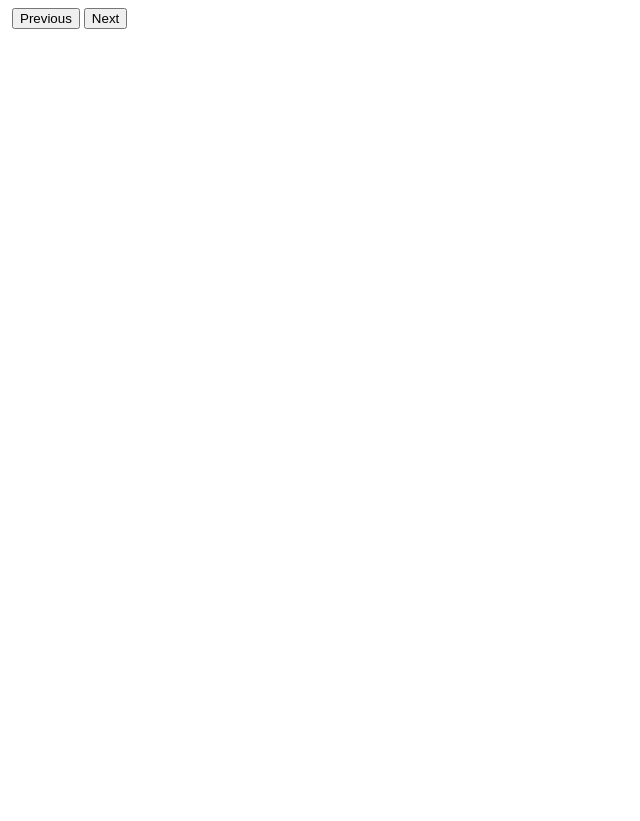
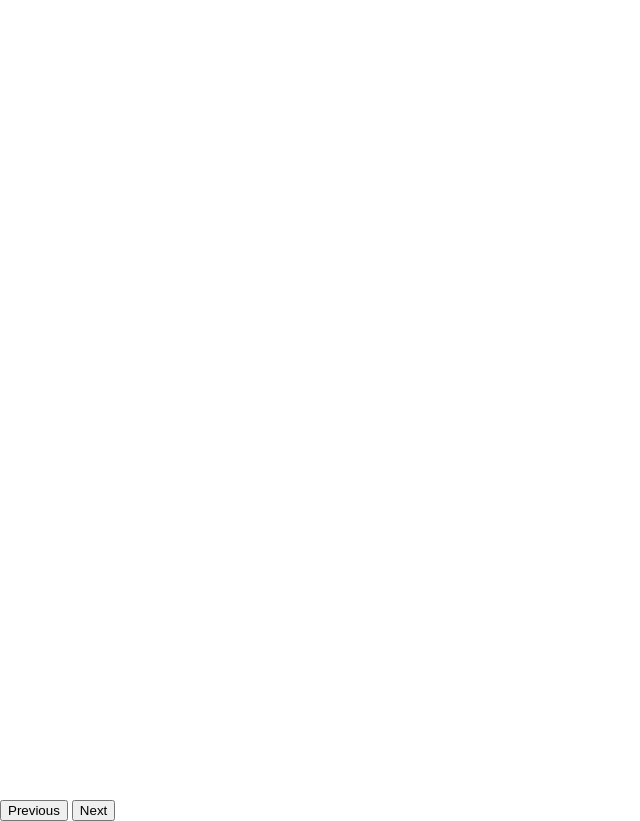
Before and after one commit to tejaswigowda/ame220Fall2024, a plain HTML site: page jq-slideshow-lib-with-animation/index.html in a window 1280 px wide. Shown: the whole page, without its empty margins (0-640 px from the left). Before the commit the page ends 800 px from the top, so only its background shows below. Drawn offline with nearby package versions, Linux system fonts and the light colour scheme.

Commit message:
in class

```diff
--- a/jq-slideshow-lib-with-animation/index.html
+++ b/jq-slideshow-lib-with-animation/index.html
@@ -8,7 +8,13 @@
         var index = 0;
         function start(){
             images = window.location.hash.replace("#", "").split(",");
-            $("img#slideshow").attr("src", images[index]);
+            var markup = "";
+            for(var i = 0; i < images.length; i++){
+               markup += "<div class='slide' style='background-image: url(\"" + images[i] + "\")'></div>";
+            }
+            console.log(markup);
+            $("#slideshow").html(markup);
+            //document.getElementById("slideshow").innerHTML = markup;
         }
 
         function prev(){
@@ -35,8 +41,31 @@
 </head>
 
 <body onload="start()">
-    <img id="slideshow" height="400" width="auto">
+    <div id="slideshow">
+
+    </div>
     <button id="prev" onclick="prev()">Previous</button>
     <button id="next" onclick="next()">Next</button>
 </body>
+<style>
+    body{
+        margin: 0;
+        padding: 0;
+        overflow: hidden;
+    }
+    #slideshow{
+        width: 100vw;
+        height: 100vh;
+    }
+    #slideshow .slide{
+        width: 100%;
+        height: 100%;
+        background-size: contain;
+        background-repeat: no-repeat;
+        background-position: center;
+        position: absolute;
+        top:0;
+        left:0;
+    }
+</style>
 </html>
```
